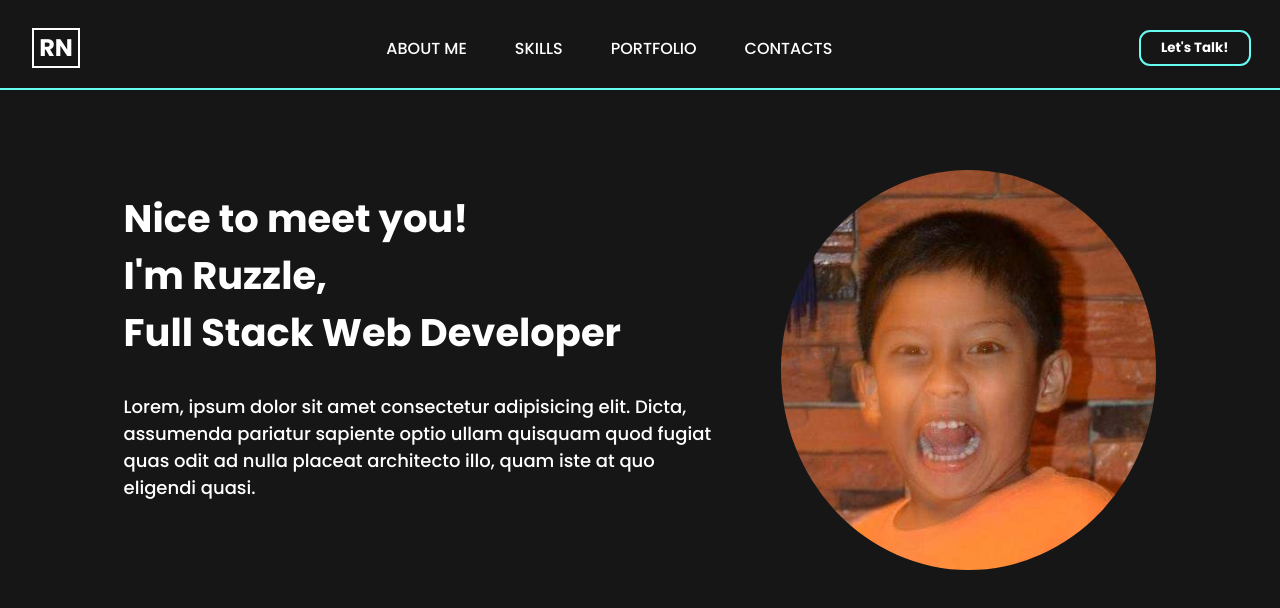
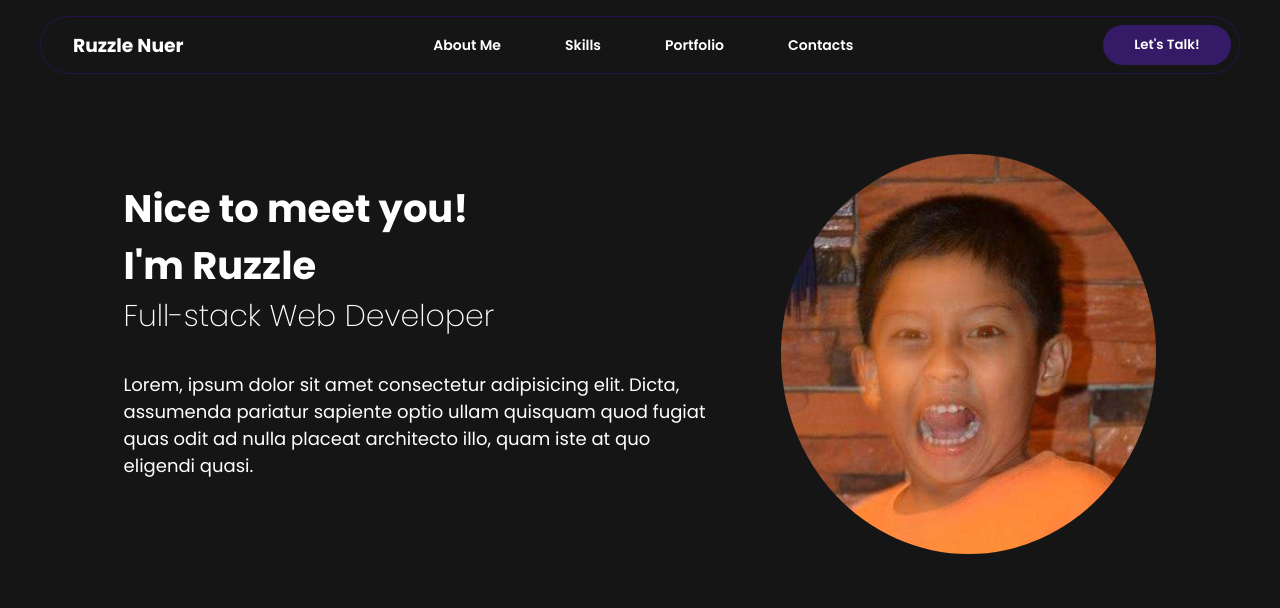
Before and after one commit to Zyle086/Portfolio, a plain HTML site: page main/index.htm in a window 1280 px wide. Drawn offline with Linux system fonts and the light colour scheme.

Commit message:
Finished Introduction Section

```diff
--- a/main/index.htm
+++ b/main/index.htm
@@ -8,23 +8,22 @@
   </head>
   <body>
     <nav>
-      <div class="name"><h1>RN</h1></div>
+      <div class="name"><h3>Ruzzle Nuer</h3></div>
       <ul class="nav-links">
         <li class="link"><a href="#">About Me</a></li>
         <li class="link"><a href="#">Skills</a></li>
         <li class="link"><a href="#">Portfolio</a></li>
         <li class="link"><a href="#">Contacts</a></li>
       </ul>
-      <button class="btn">Let's Talk!</button>
+      <button class="hire-btn">Let's Talk!</button>
     </nav>
 
     <main>
       <div class="introduction-section">
         <div class="introduction">
           <div class="intro-h1">
-            <h1>
-              Nice to meet you!<br />I'm Ruzzle,<br />Full Stack Web Developer
-            </h1>
+            <h1>Nice to meet you!<br />I'm Ruzzle</h1>
+            <p class="job-title">Full-stack Web Developer</p>
           </div>
           <div class="main-introduction">
             <p>
--- a/main/style.css
+++ b/main/style.css
@@ -1,100 +1,85 @@
-@import url("https://fonts.googleapis.com/css2?family=Poppins:wght@400;500;700&display=swap");
-
-/* Overall styling */
-
+@import url("https://fonts.googleapis.com/css2?family=Poppins:ital,wght@0,100;0,200;0,300;0,400;0,500;0,600;0,700;0,800;0,900;1,100;1,200;1,300;1,400;1,500;1,600;1,700;1,800;1,900&display=swap");
 :root {
   color-scheme: only light;
 }
 
+/* Overall styling */
+
 * {
   margin: 0;
   padding: 0;
+  outline: none;
   border: none;
-  outline: none;
   box-sizing: border-box;
 }
 
 body {
-  font-family: "Poppins", sans-serif;
-  background-color: #161616;
-  font-size: medium;
-  font-weight: 500;
+  font-family: "poppins", sans-serif;
+  background-color: #151515;
 }
 
-/* Header */
+/* header */
 
 nav {
-  background-color: #161616;
-  max-width: 1500px;
-  margin: auto;
-  padding: 1.75rem 1rem;
+  max-width: 1200px;
+  padding: 0.5rem 2rem;
+  padding-right: 0.5rem;
   display: flex;
   align-items: center;
   justify-content: space-between;
-  gap: 2rem;
-  border-bottom: 2px solid #66fcf1;
-  padding-bottom: 1.25rem;
-  text-transform: uppercase;
+  margin: auto;
+  margin-top: 1rem;
+  background-color: transparent;
+  border: 1px solid #27124f;
+  border-radius: 100px;
+  font-size: 14px;
+  font-weight: 550;
 }
-
-/* Header Links */
 
 a {
   text-decoration: none;
 }
 
-.link a:hover {
-  border-bottom: 2px solid #66fcf1;
-  padding-bottom: 0.4rem;
-}
-
 .nav-links {
+  display: flex;
   list-style: none;
-  display: flex;
-  align-items: center;
-  gap: 3rem;
+  gap: 4rem;
 }
 
 .link a {
-  position: relative;
-  padding-bottom: 0.75rem;
   color: #fff;
 }
 
-/* Header Buttons */
+.link a:hover {
+  padding-bottom: 1rem;
+  border-bottom: 3px solid #673bb8;
+}
+
+.name {
+  color: #fff;
+  font-size: medium;
+}
 
 button {
   font-family: "Poppins", sans-serif;
+  font-weight: 600;
 }
 
-button.btn:hover {
-  background-color: #38868a;
+.hire-btn {
+  height: 2.5rem;
+  width: 8rem;
+  padding: 0.5rem 1rem;
+  color: #fff;
+  background-color: #351a67;
+  border-radius: 40px;
 }
 
-.name {
-  display: flex;
-  max-width: 200px;
-  color: #fff;
-  margin-left: 1rem;
-  height: 2.5rem;
-  width: 3rem;
-  border: 2px solid #fff;
-  justify-content: center;
+.hire-btn:hover {
+  background-color: transparent;
+  border: 2px solid #351a67;
 }
 
-.btn {
-  background-color: transparent;
-  color: #fff;
-  font-weight: 525;
-  height: 2.25rem;
-  width: 7rem;
-  cursor: pointer;
-  border-radius: 11px;
-  border: 2px solid #66fcf1;
-  margin-right: 1em;
-}
-
-/* Main content */
+/* main content */
 
 main {
   max-width: 1275px;
@@ -118,9 +103,13 @@ img {
 
 .intro-h1 {
   font-size: larger;
-  max-width: 500px;
-  overflow: visible;
+  max-width: 1000px;
   padding: 1rem 0;
+}
+
+.job-title {
+  font-weight: 200;
+  font-size: 30px;
 }
 
 .main-introduction {
```
